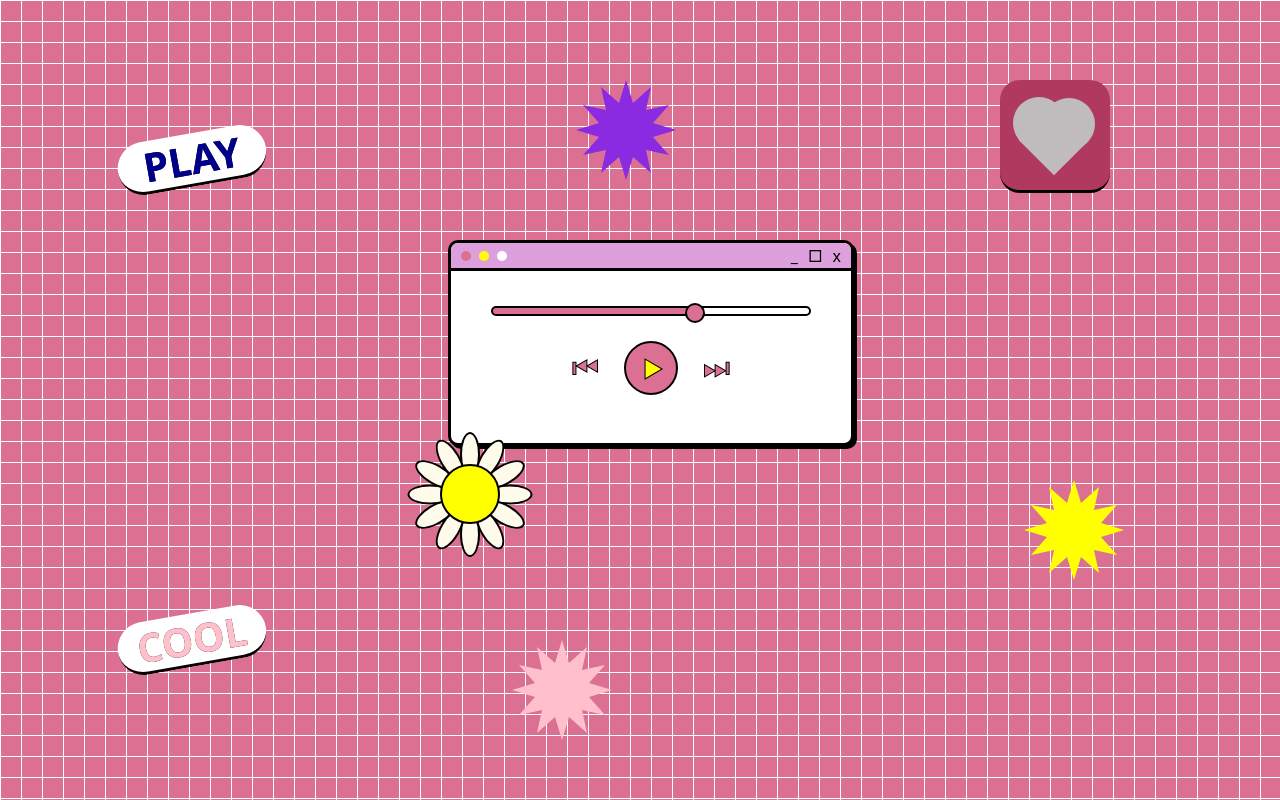
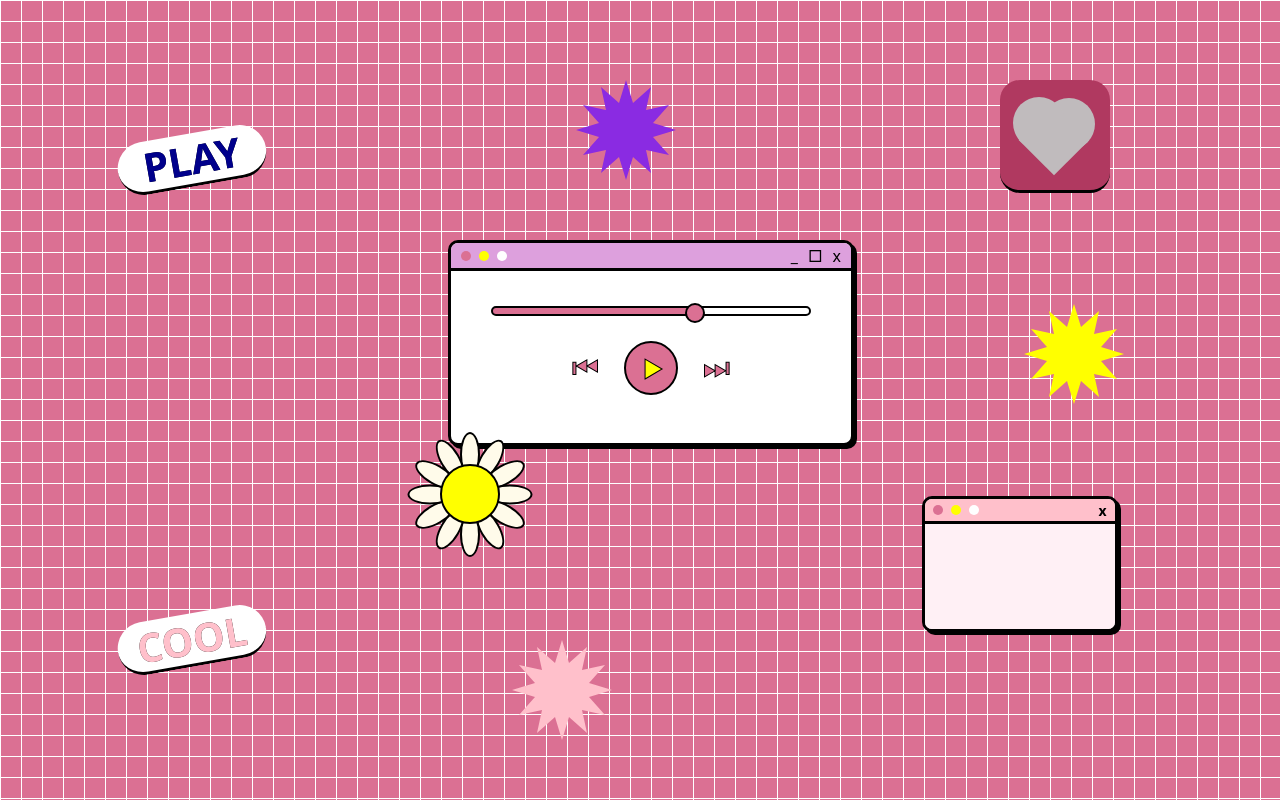
Before and after one commit to Maryam593/friendship-mixtape, a plain HTML site: page index.html in a window 1280 px wide. Drawn offline with Linux system fonts and the light colour scheme.

Commit message:
setting up pixelette heart

```diff
--- a/index.html
+++ b/index.html
@@ -252,6 +252,24 @@
                 </div>
             </div>
          </div>
+         <!-- pixel player -->
+          <div class="pixel-player">
+            <!-- mini title bar -->
+            <div class="mini-title-bar">
+                <div class="dots">
+                    <div class="dot-one"></div>
+                    <div class="dot-two"></div>
+                    <div class="dot-three"></div>
+                </div>
+                <div class="mini-close">x</div>
+            </div>
+            <!-- mini body - yahan pixel hearts aayenge -->
+            <div class="mini-body">
+                <div class="pixel-heart"></div>
+                <div class="pixel-heart"></div>
+                <div class="pixel-heart"></div>
+            </div>
+          </div>
     </div>
     <script>
         // slider chalao to bhara hua hissa (gulabi) bhi saath chale
--- a/style.css
+++ b/style.css
@@ -99,7 +99,7 @@ html, body {
        23% 57%, 0% 50%, 23% 43%, 7% 25%, 30% 30%,
        25% 7%, 43% 23%);
     position: absolute;
-    top: 60%;
+    top: 38%;
     left:80%;
     z-index: 10;
 
@@ -411,3 +411,41 @@ html, body {
     left:29px;
     transform: rotate(45deg);
 }
+
+/* pixel player - chhoti window (player ki chhoti behen) */
+.pixel-player{
+    position: absolute;
+    top: 62%;
+    left: 72%;
+    width: 190px;
+    height: 130px;
+    background-color: white;
+    border: 3px solid black;
+    border-radius: 10px;
+    box-shadow: 3px 3px 0 black;
+    overflow: hidden;          /* kone gol rahein, andar kuch bahar na nikle */
+    z-index: 10;
+}
+/* upar wali patti - dots aur x */
+.mini-title-bar{
+    background-color: pink;
+    height: 22px;
+    display: flex;
+    justify-content: space-between;
+    align-items: center;
+    padding: 0 8px;
+    border-bottom: 3px solid black;
+}
+.mini-close{
+    font-size: 14px;
+    font-weight: bold;
+}
+/* neeche wala hissa - teeno dil yahan ek line mein beech mein */
+.mini-body{
+    background-color: #fff0f5;
+    height: calc(100% - 25px);   /* title bar (22px + 3px border) ke baad bachi jagah */
+    display: flex;
+    justify-content: center;
+    align-items: center;
+    gap: 15px;
+}
```
